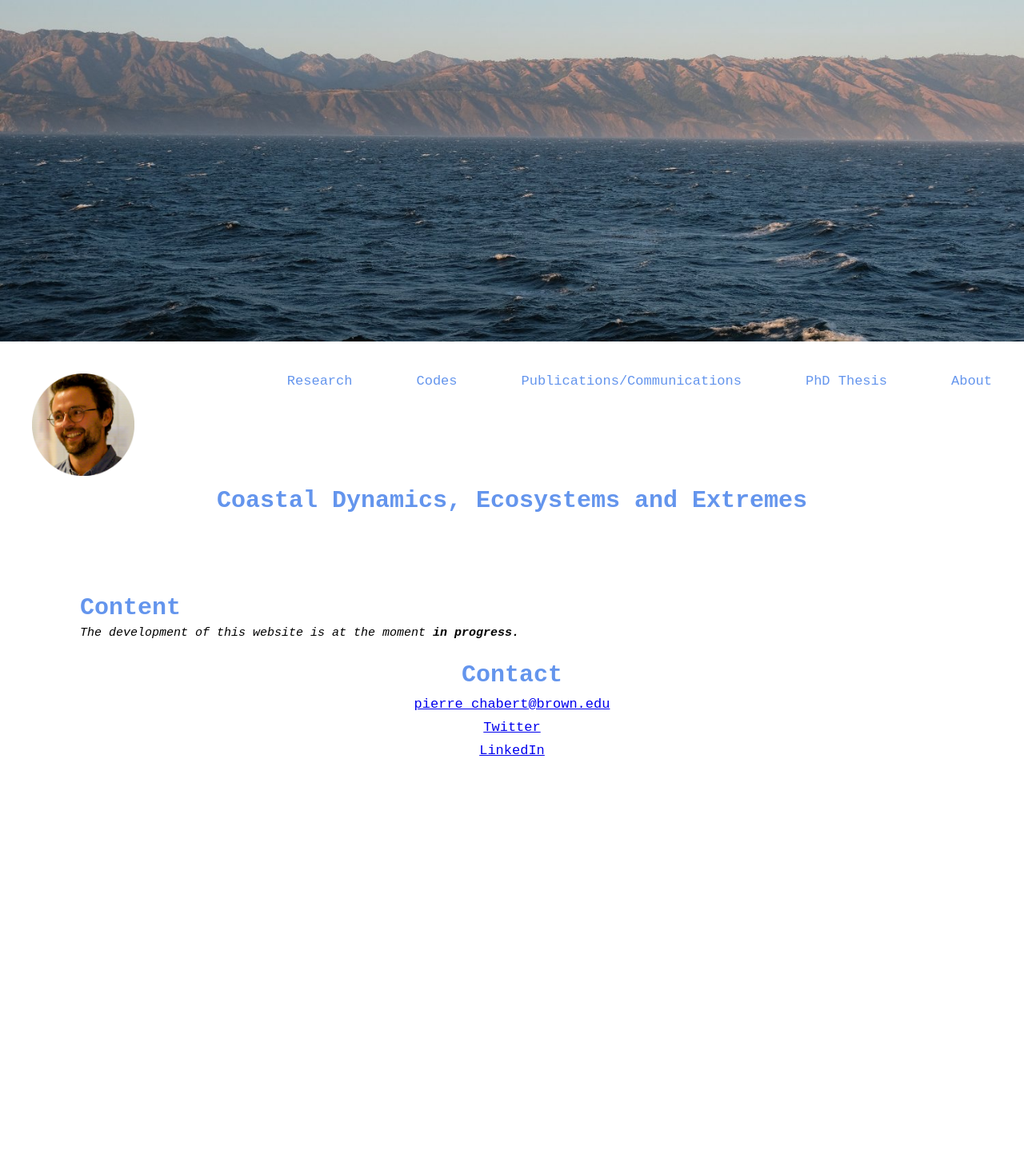
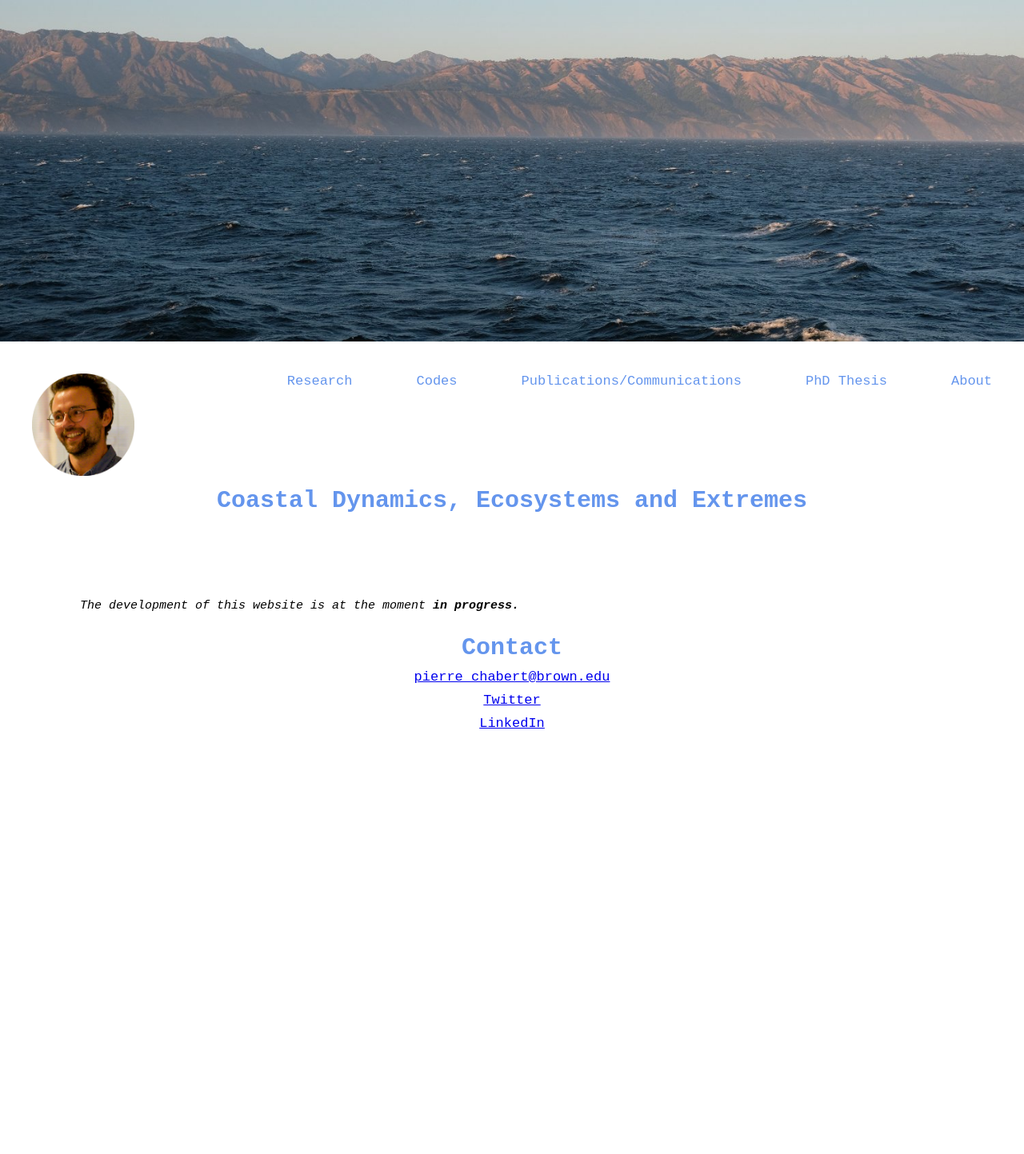
Before and after one commit to pierrechabert/pierrechabert.github.io, a Jekyll site: the page index.html, which Jekyll copies as it is, in a window 1280 px wide. Shown: the whole page at 80% size. Built offline with Jekyll 4.4.1, drawn with Linux system fonts in a browser that asks for light colours.

Commit message:
Update index.html

```diff
--- a/index.html
+++ b/index.html
@@ -57,7 +57,7 @@
 
 
   <div style="height:600px; margin:100px;">
-  <h1 style="color:cornflowerblue; font-size:30px;"> Content </h1>
+  <!--  <h1 style="color:cornflowerblue; font-size:30px;"> Content </h1> -->
   <p style="line-height: 2.0; font-size:15px;"><em>The development of this website is at the moment <strong>in progress.</strong> </em></p>
    <!-- Presentation, research interests -->
 
```
